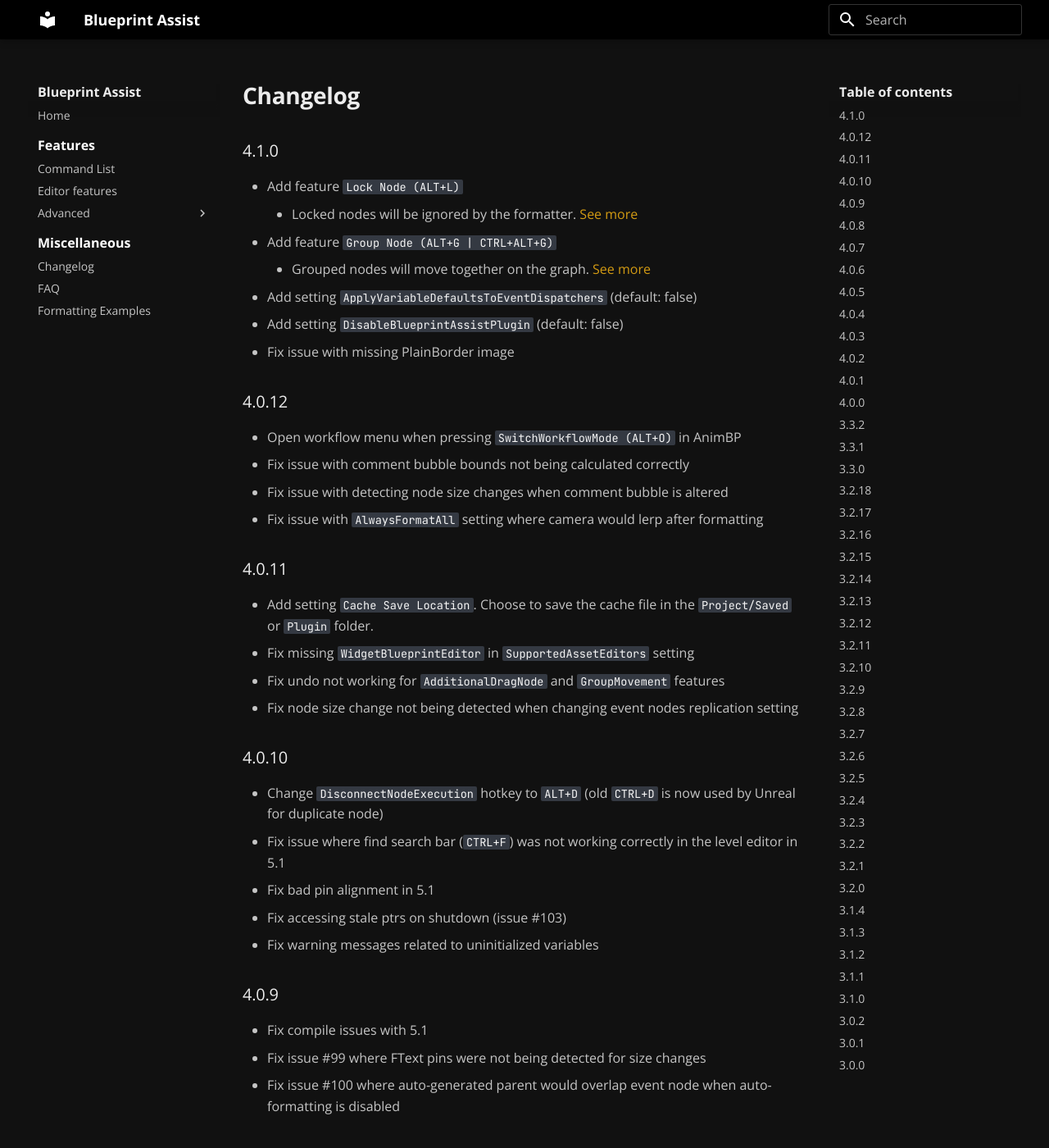
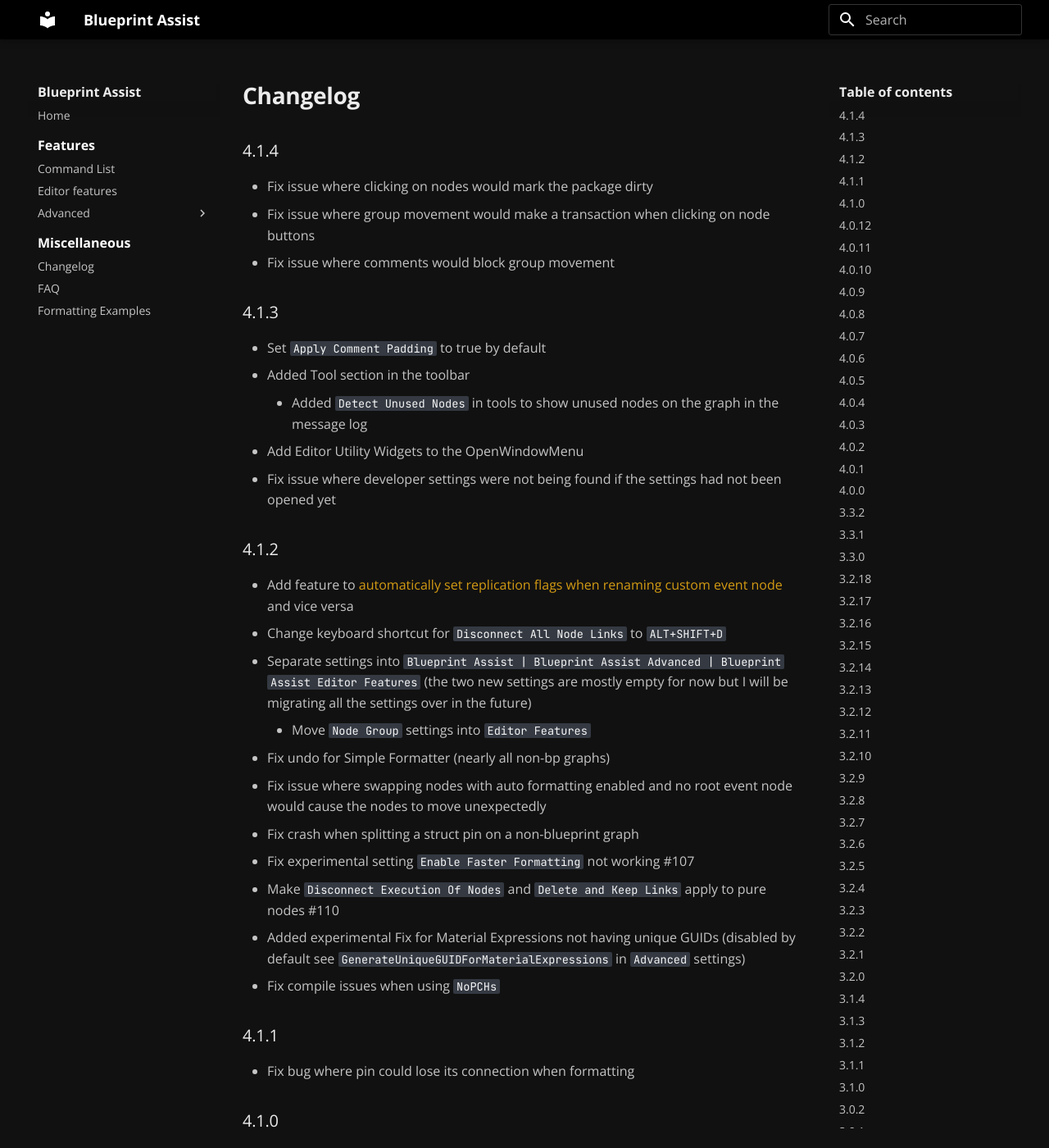
Before and after one commit to BlueprintAssist/blueprintassist.github.io, an MkDocs documentation site: the page built from docs/miscellaneous/changelog.md, in a window 1280 px wide and 1400 px high. Shown: the whole window at 82% size. Built offline with MkDocs 1.6.1 and Material for MkDocs 9.7.7, drawn with Linux system fonts in a browser that asks for light colours.

Commit message:
Update changelog to 4.1.4

```diff
--- a/docs/miscellaneous/changelog.md
+++ b/docs/miscellaneous/changelog.md
@@ -1,4 +1,37 @@
 # Changelog
+
+### 4.1.4
+* Fix issue where clicking on nodes would mark the package dirty
+* Fix issue where group movement would make a transaction when clicking on node buttons
+* Fix issue where comments would block group movement
+
+### 4.1.3
+* Set `Apply Comment Padding` to true by default
+* Added Tool section in the toolbar
+    * Added `Detect Unused Nodes` in tools to show unused nodes on the graph in the message log
+* Add Editor Utility Widgets to the OpenWindowMenu
+* Fix issue where developer settings were not being found if the settings had not been opened yet
+
+### 4.1.2
+* Add feature
+  to [automatically set replication flags when renaming custom event node](https://blueprintassist.github.io/features/editor-features/#auto-custom-event-replication-flags-and-title)
+  and vice versa
+* Change keyboard shortcut for `Disconnect All Node Links` to `ALT+SHIFT+D`
+* Separate settings into `Blueprint Assist | Blueprint Assist Advanced | Blueprint Assist Editor Features` (the two new
+  settings are mostly empty for now but I will be migrating all the settings over in the future)
+    * Move `Node Group` settings into `Editor Features`
+* Fix undo for Simple Formatter (nearly all non-bp graphs)
+* Fix issue where swapping nodes with auto formatting enabled and no root event node would cause the nodes to move
+  unexpectedly
+* Fix crash when splitting a struct pin on a non-blueprint graph
+* Fix experimental setting `Enable Faster Formatting` not working #107
+* Make `Disconnect Execution Of Nodes` and `Delete and Keep Links` apply to pure nodes #110
+* Added experimental Fix for Material Expressions not having unique GUIDs (disabled by default
+  see `GenerateUniqueGUIDForMaterialExpressions` in `Advanced` settings)
+* Fix compile issues when using `NoPCHs`
+
+### 4.1.1
+* Fix bug where pin could lose its connection when formatting
 
 ### 4.1.0
 * Add feature `Lock Node (ALT+L)`
```
